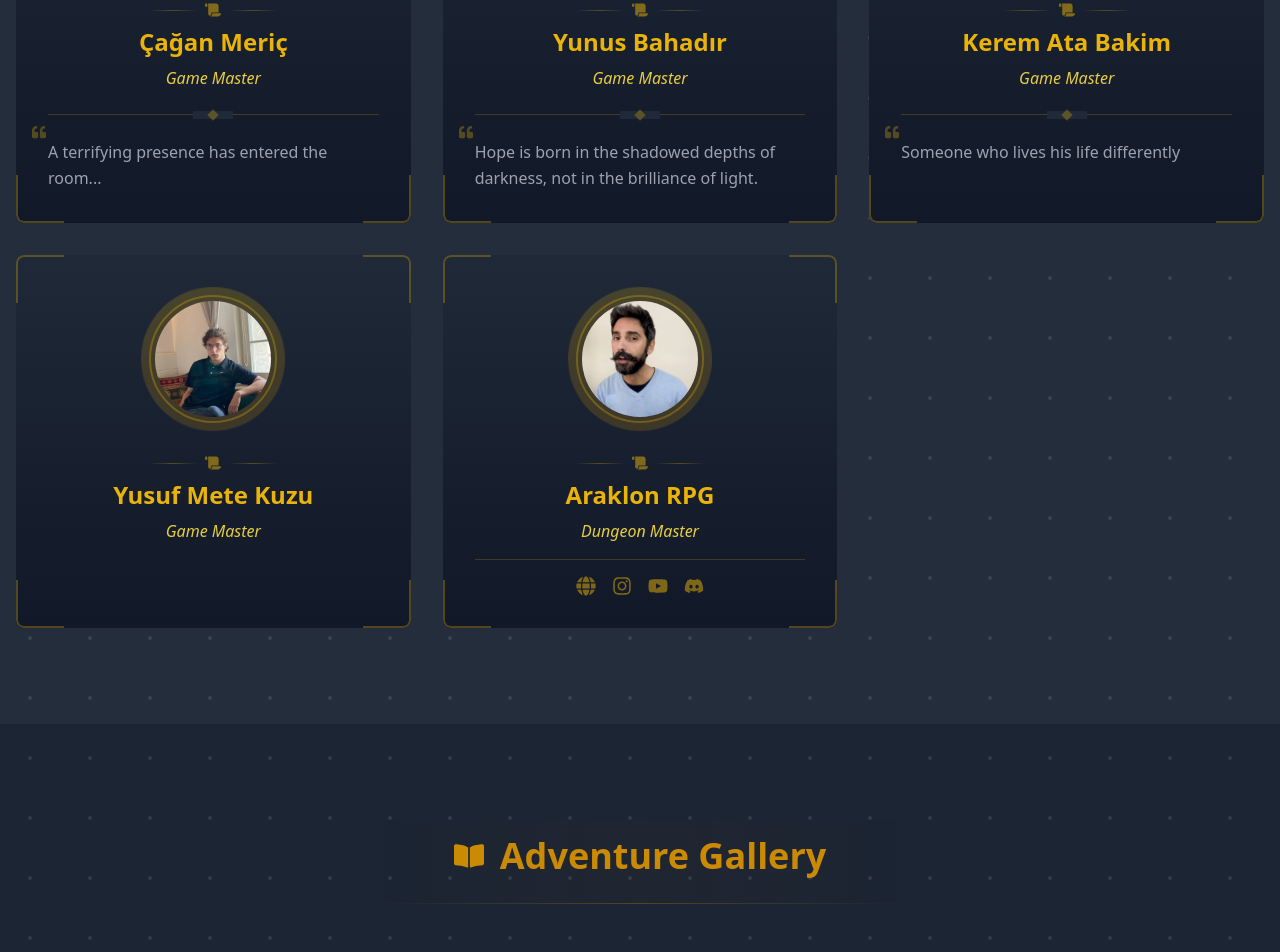
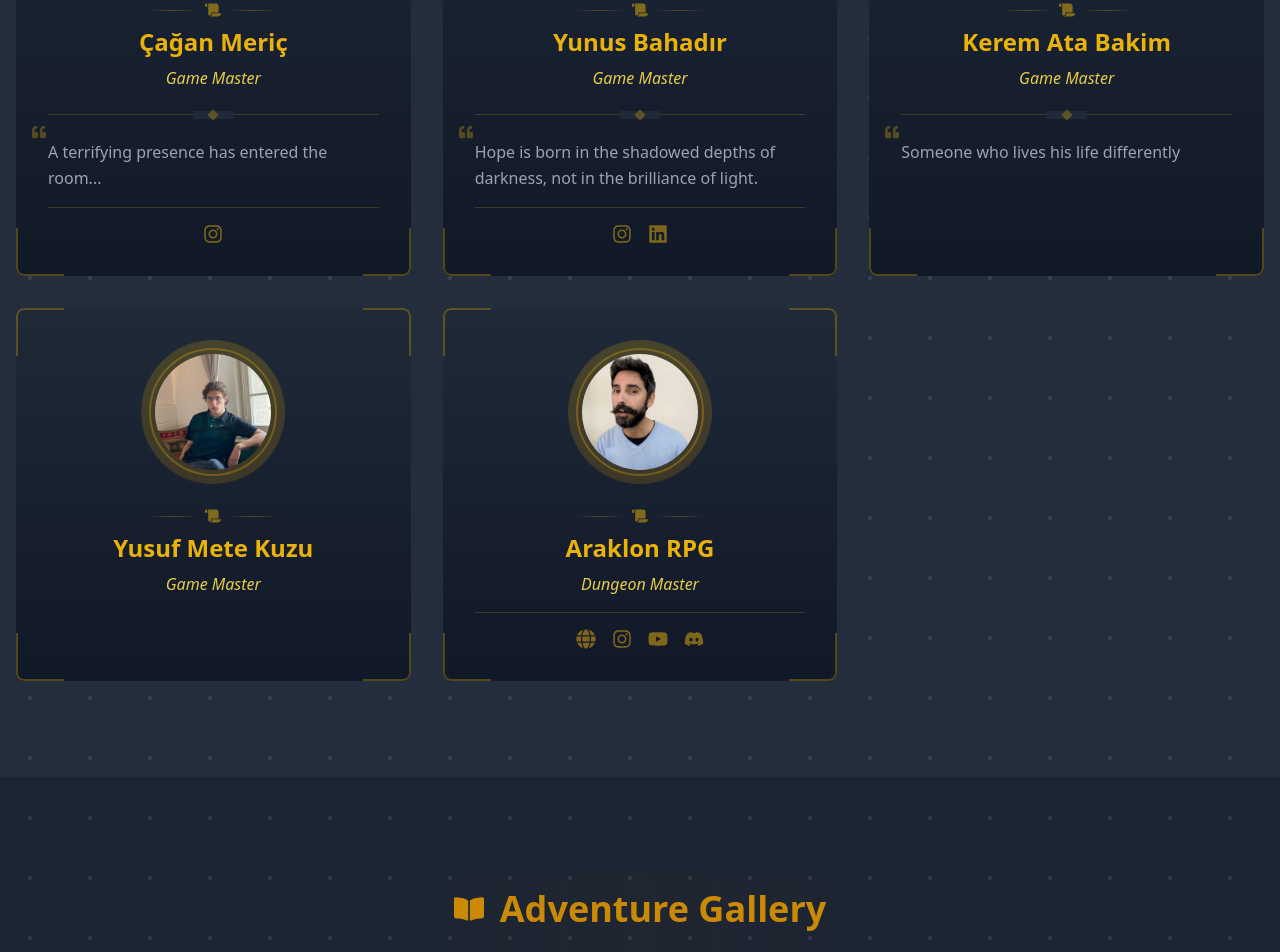
Before and after one commit to BaranDev/emurpg-frontend, a React (Vite) app: page / in a window 1280 px wide. Shown: the part 3232-4184 px from the top of the page. Built offline with nearby package versions, Linux system fonts and the light colour scheme; a web font is replaced by a local one.

Commit message:
Socials update

```diff
--- a/src/pages/HomePage.jsx
+++ b/src/pages/HomePage.jsx
@@ -8,15 +8,10 @@ import {
   FaDragon,
   FaUser,
   FaDice,
-  FaInstagram,
-  FaLinkedin,
 } from "react-icons/fa";
 import { motion } from "framer-motion";
 import {
-  NewsCard,
-  TestimonialCard,
   SocialButton,
-  SocialIcon,
   GameMasterCard,
   SectionTitle,
   EventCard,
@@ -271,12 +266,20 @@ const HomePage = () => {
                 title="Game Master"
                 description="A terrifying presence has entered the room..."
                 image={photos.photo_cagan}
+                socials={{
+                  instagram: "https://www.instagram.com/caganmeric.77",
+                }}
               />
               <GameMasterCard
                 name="Yunus Bahadır"
                 title="Game Master"
                 description="Hope is born in the shadowed depths of darkness, not in the brilliance of light."
                 image={photos.photo_yunus}
+                socials={{
+                  instagram: "https://www.instagram.com/ynsbahadir",
+                  linkedin:
+                    "https://www.linkedin.com/in/yunus-bahadır-565090341",
+                }}
               />
               <GameMasterCard
                 name="Kerem Ata Bakim"
```
